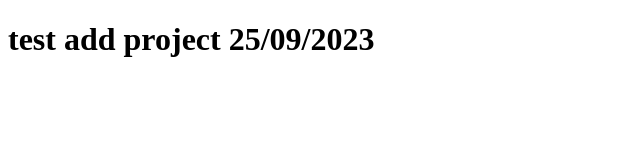
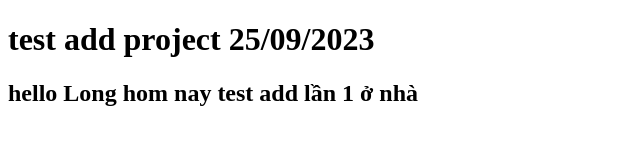
Before and after one commit to dragonfly9999/Test_project, a plain HTML site: page index.html in a window 1280 px wide. Shown: the whole page, without its empty margins (0-640 px from the left). Drawn offline with Linux system fonts and the light colour scheme.

Commit message:
push test lan 1

```diff
--- a/index.html
+++ b/index.html
@@ -7,5 +7,6 @@
 </head>
 <body>
     <h1>test add project 25/09/2023</h1>
+    <h2>hello Long hom nay test add lần 1 ở nhà</h2>
 </body>
 </html>
```
Also changed, not shown: note.txt.
